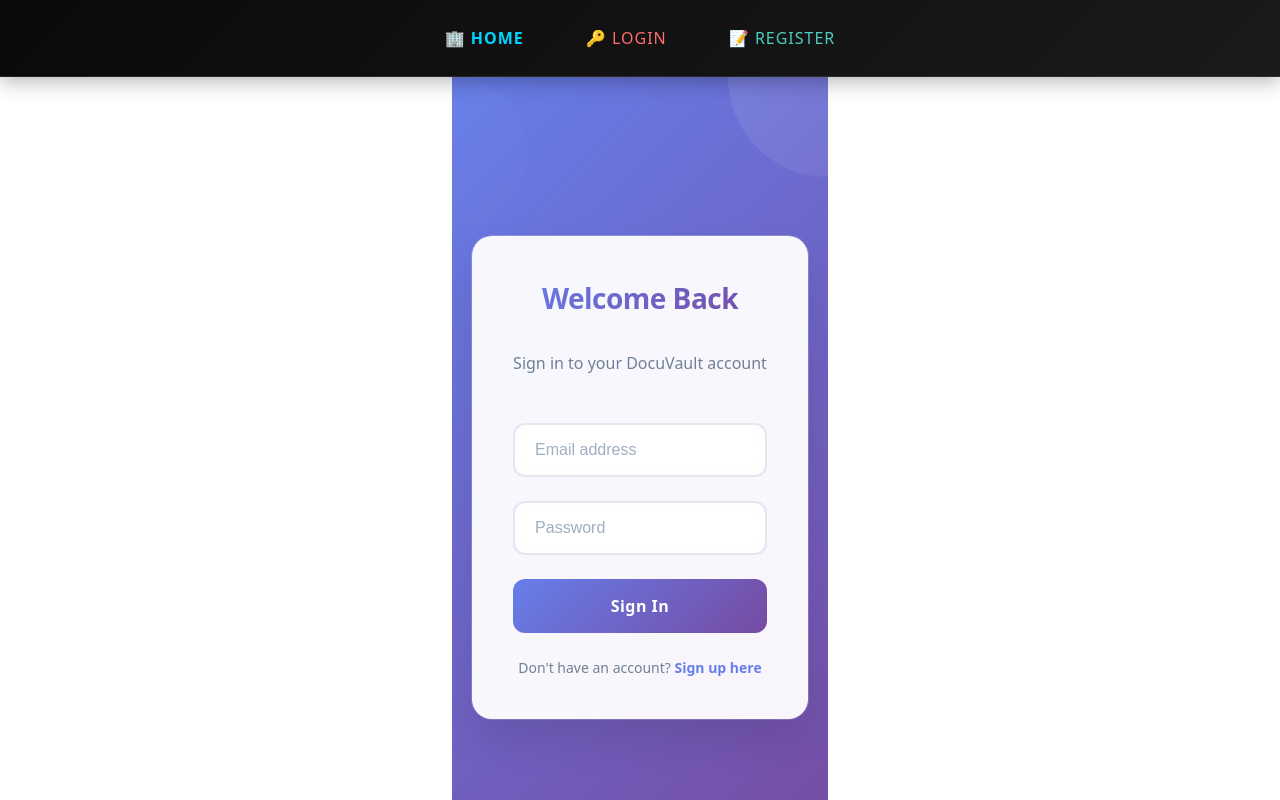
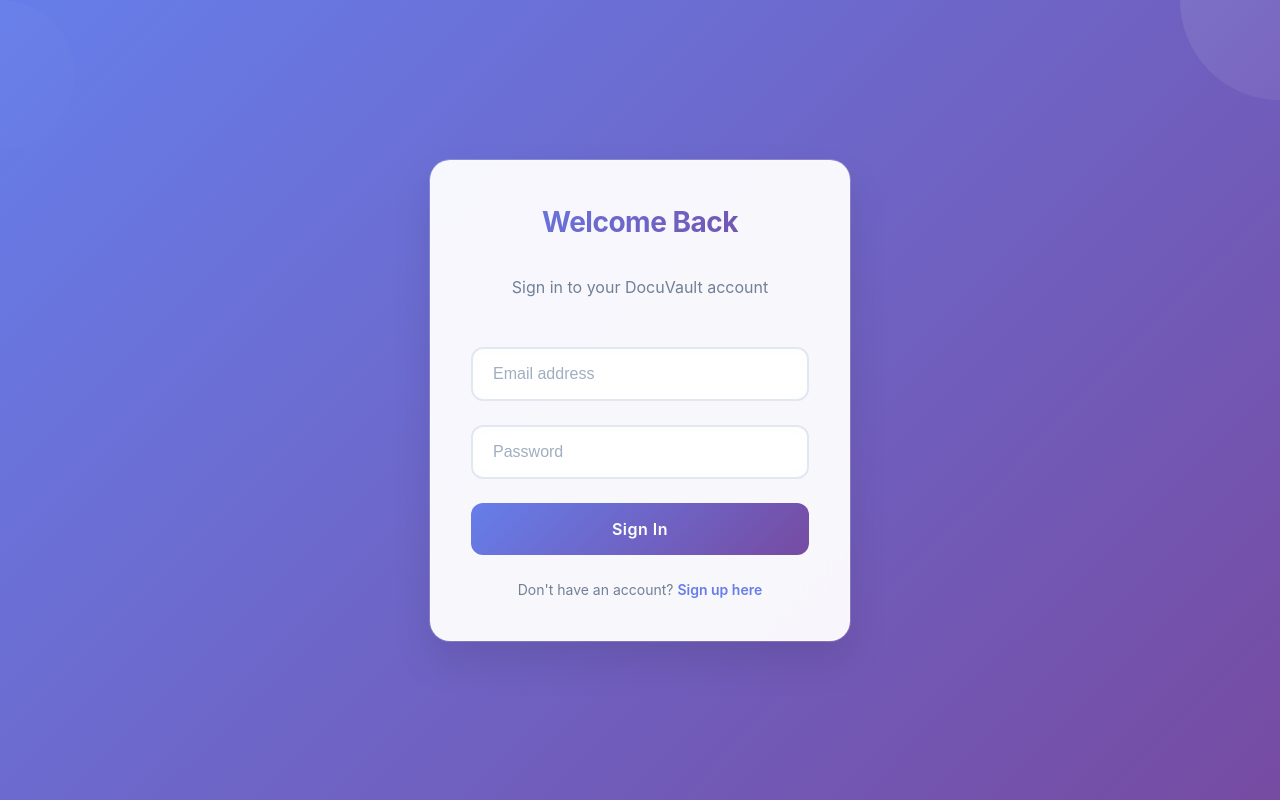
Before and after one commit to bastingg05/docvault, a React (Vite) app in the folder frontend/: page /login in a window 1280 px wide. Built offline with nearby package versions, Linux system fonts and the light colour scheme.

Commit message:
Make authentication pages full screen and hide navigation on auth pages

```diff
--- a/frontend/src/App.jsx
+++ b/frontend/src/App.jsx
@@ -1,4 +1,4 @@
-import { BrowserRouter as Router, Routes, Route, Link } from "react-router-dom";
+import { BrowserRouter as Router, Routes, Route, Link, useLocation } from "react-router-dom";
 import { useState, useEffect } from "react";
 import Login from "./pages/Login";
 import Register from "./pages/Register";
@@ -6,43 +6,17 @@ import Documents from "./pages/Documents";
 import AddDocument from "./pages/AddDocument";
 import Home from "./pages/Home";
 
-function App() {
-  const [isLoggedIn, setIsLoggedIn] = useState(false);
+// Navigation component that can be conditionally rendered
+function Navigation({ isLoggedIn, handleLogout }) {
+  const location = useLocation();
+  const isAuthPage = location.pathname === '/login' || location.pathname === '/register';
 
-  useEffect(() => {
-    // Check if user is logged in by looking for token in localStorage
-    const token = localStorage.getItem("token");
-    setIsLoggedIn(!!token);
-  }, []);
-
-  // Listen for login state changes
-  useEffect(() => {
-    const handleLoginStateChange = () => {
-      const token = localStorage.getItem("token");
-      setIsLoggedIn(!!token);
-    };
-
-    window.addEventListener('loginStateChanged', handleLoginStateChange);
-    return () => window.removeEventListener('loginStateChanged', handleLoginStateChange);
-  }, []);
-
-  const handleLogout = () => {
-    localStorage.removeItem("token");
-    setIsLoggedIn(false);
-  };
+  // Don't render navigation on auth pages
+  if (isAuthPage) {
+    return null;
+  }
 
   return (
-    <Router>
-      <div style={{
-        minHeight: "100vh",
-        width: "100vw",
-        display: "flex",
-        flexDirection: "column",
-        margin: 0,
-        padding: 0,
-        overflowX: "hidden",
-        overflowY: "auto"
-      }}>
     <nav style={{
       padding: "1rem 0",
       background: "linear-gradient(135deg, #0a0a0a 0%, #1a1a1a 100%)",
@@ -184,6 +158,47 @@ function App() {
         </>
       )}
     </nav>
+  );
+}
+
+function App() {
+  const [isLoggedIn, setIsLoggedIn] = useState(false);
+
+  useEffect(() => {
+    // Check if user is logged in by looking for token in localStorage
+    const token = localStorage.getItem("token");
+    setIsLoggedIn(!!token);
+  }, []);
+
+  // Listen for login state changes
+  useEffect(() => {
+    const handleLoginStateChange = () => {
+      const token = localStorage.getItem("token");
+      setIsLoggedIn(!!token);
+    };
+
+    window.addEventListener('loginStateChanged', handleLoginStateChange);
+    return () => window.removeEventListener('loginStateChanged', handleLoginStateChange);
+  }, []);
+
+  const handleLogout = () => {
+    localStorage.removeItem("token");
+    setIsLoggedIn(false);
+  };
+
+  return (
+    <Router>
+      <div style={{
+        minHeight: "100vh",
+        width: "100vw",
+        display: "flex",
+        flexDirection: "column",
+        margin: 0,
+        padding: 0,
+        overflowX: "hidden",
+        overflowY: "auto"
+      }}>
+        <Navigation isLoggedIn={isLoggedIn} handleLogout={handleLogout} />
 
         <div style={{
           flex: 1,
--- a/frontend/src/index.css
+++ b/frontend/src/index.css
@@ -1,3 +1,4 @@
+/* Global CSS Reset */
 * {
   margin: 0;
   padding: 0;
@@ -5,21 +6,30 @@
 }
 
 html, body {
-  height: 100vh;
-  width: 100vw;
-  overflow-x: hidden;
-  overflow-y: auto;
   margin: 0;
   padding: 0;
+  height: 100%;
+  width: 100%;
+  overflow-x: hidden;
 }
 
 #root {
-  min-height: 100vh;
-  width: 100vw;
-  margin: 0;
-  padding: 0;
-  overflow-x: hidden;
-  overflow-y: auto;
+  height: 100%;
+  width: 100%;
+}
+
+/* Existing styles */
+body {
+  font-family: -apple-system, BlinkMacSystemFont, 'Segoe UI', 'Roboto', 'Oxygen',
+    'Ubuntu', 'Cantarell', 'Fira Sans', 'Droid Sans', 'Helvetica Neue',
+    sans-serif;
+  -webkit-font-smoothing: antialiased;
+  -moz-osx-font-smoothing: grayscale;
+}
+
+code {
+  font-family: source-code-pro, Menlo, Monaco, Consolas, 'Courier New',
+    monospace;
 }
 
 :root {
@@ -44,13 +54,6 @@ a {
 }
 a:hover {
   color: #535bf2;
-}
-
-body {
-  margin: 0;
-  min-width: 320px;
-  min-height: 100vh;
-  background-color: #ffffff;
 }
 
 h1 {
--- a/frontend/src/styles/auth.css
+++ b/frontend/src/styles/auth.css
@@ -1,12 +1,30 @@
-/* Modern Authentication Theme */
+/* Modern Authentication Theme - Full Screen */
+* {
+  margin: 0;
+  padding: 0;
+  box-sizing: border-box;
+}
+
+body, html {
+  margin: 0;
+  padding: 0;
+  overflow-x: hidden;
+}
+
 .auth-container {
   min-height: 100vh;
+  width: 100vw;
   display: flex;
   justify-content: center;
   align-items: center;
-  padding: 20px;
+  padding: 0;
+  margin: 0;
   background: linear-gradient(135deg, #667eea 0%, #764ba2 100%);
-  position: relative;
+  position: fixed;
+  top: 0;
+  left: 0;
+  right: 0;
+  bottom: 0;
   overflow: hidden;
 }
 
@@ -39,6 +57,7 @@
   z-index: 2;
   border: 1px solid rgba(255, 255, 255, 0.3);
   transition: all 0.3s ease;
+  margin: 20px;
 }
 
 .auth-form:hover {
@@ -208,6 +227,7 @@
   .auth-form {
     padding: 30px 24px;
     margin: 20px;
+    max-width: calc(100vw - 40px);
   }
 
   .auth-title {
```
Lines whose indentation alone changed are shown as unchanged.
